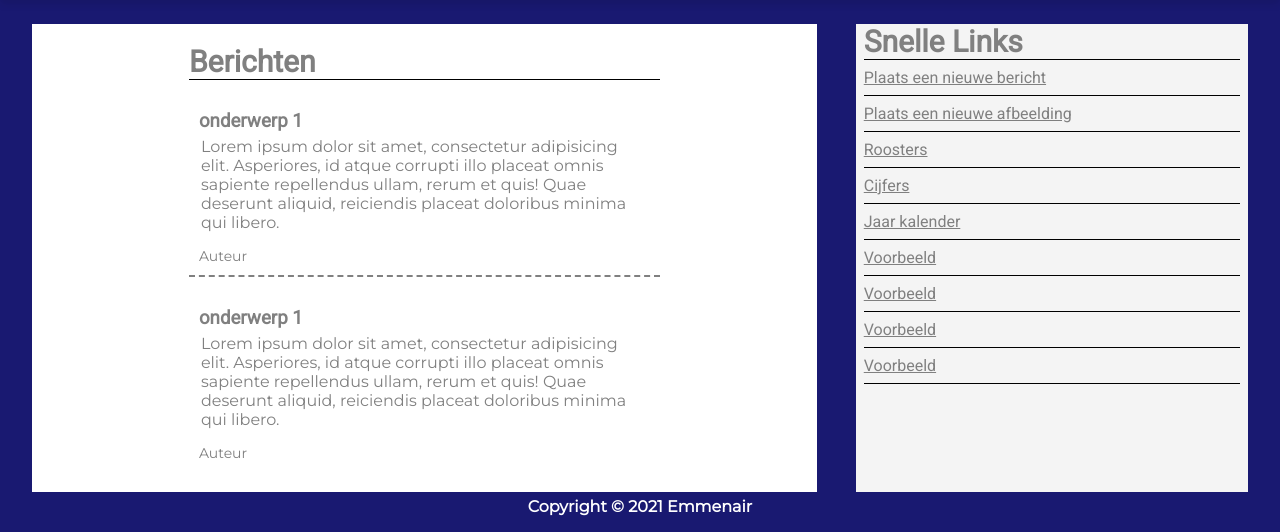
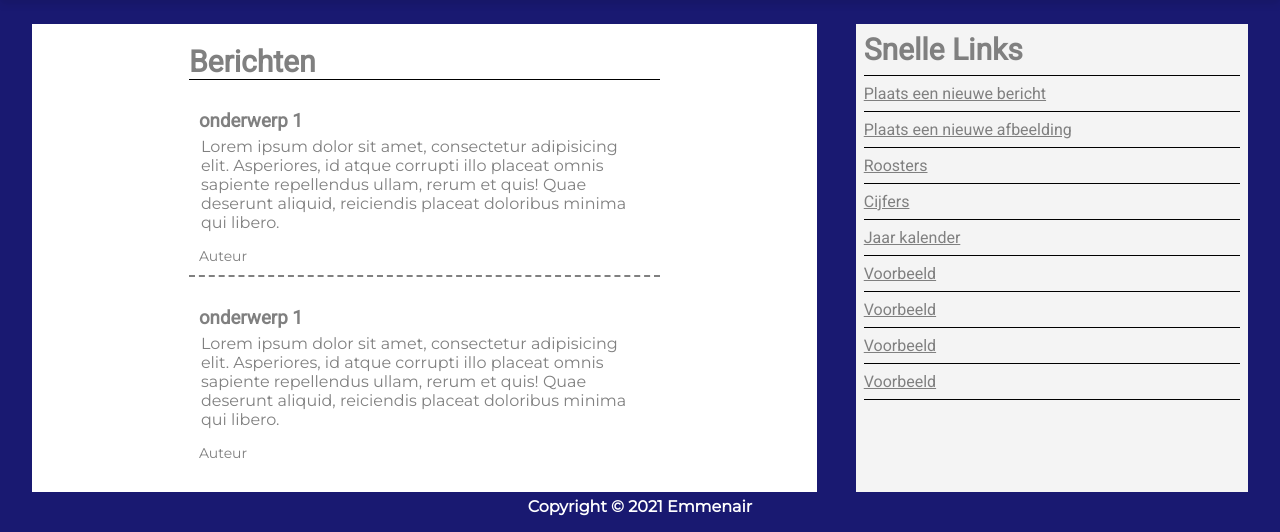
Before and after one commit to StendenRepo/Emmen-air, a PHP site: page /berichten.php in a window 1280 px wide. Shown: the part 76-608 px from the top of the page. Run offline with PHP 8.4, Linux system fonts and the light colour scheme; some libraries are stand-ins or nearby versions.

Commit message:
link-header padding aangepast

```diff
--- a/public/stylesheet.css
+++ b/public/stylesheet.css
@@ -368,7 +368,7 @@ header .logo a {
   margin: 0 0.5rem;
   font-size: 1.25rem;
   border-bottom: 1px solid black;
-  padding-bottom: 0.5rem 0;
+  padding: 0.5rem 0;
 }
 
 .links a {
```
